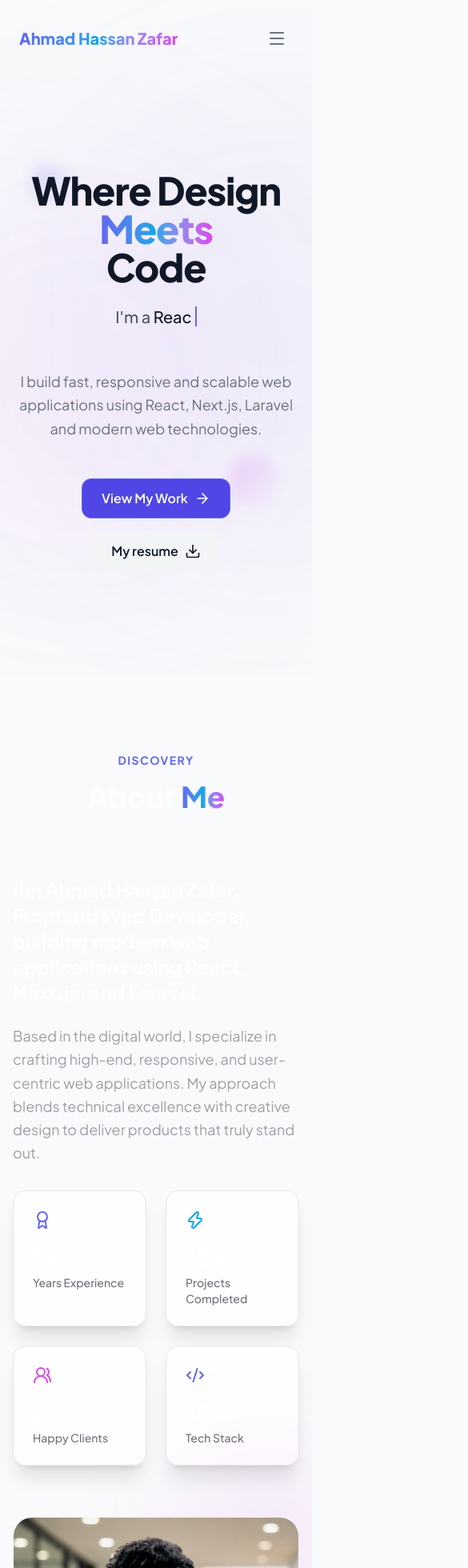
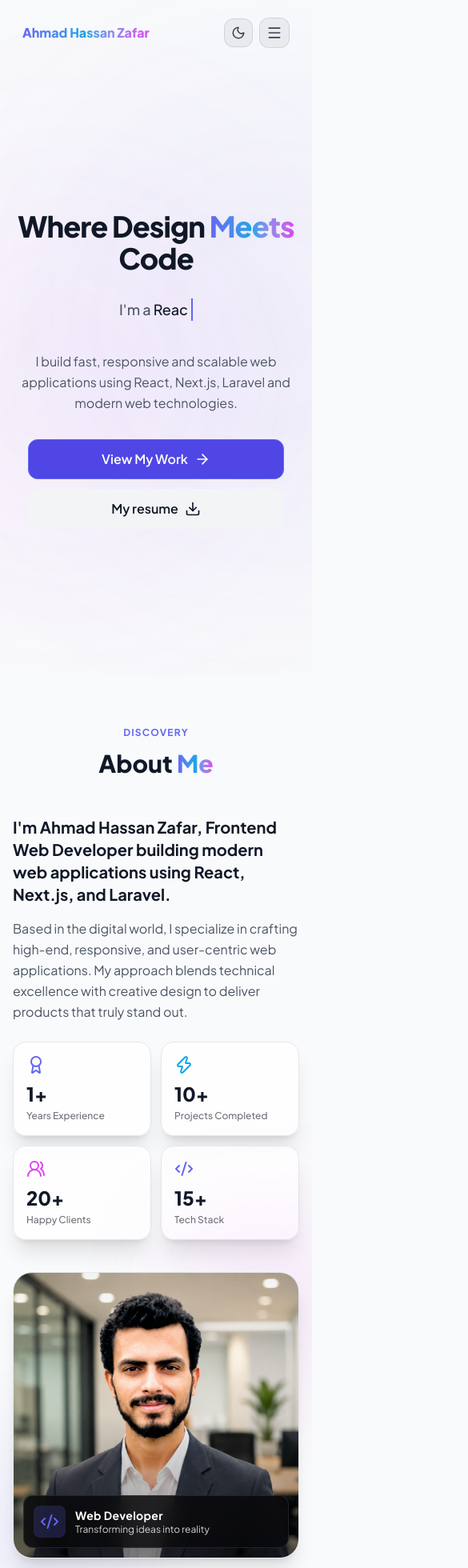
Before and after one commit to ahassandev/portfolio, a React (Vite) app: page / in a window 390 px wide. Shown: the top 1960 px of the page at 80% size, 585 px wide, since content can reach past the window. Built offline with nearby package versions, Linux system fonts and the light colour scheme.

Commit message:
responsive fixed

```diff
--- a/src/components/About.jsx
+++ b/src/components/About.jsx
@@ -12,39 +12,39 @@ const About = ({ data }) => {
   const stats = data.map(item => ({ ...item, icon: iconMap[item.icon] }));
 
   return (
-    <section id="about" className="py-24 bg-transparent relative overflow-hidden">
+    <section id="about" className="py-16 sm:py-24 bg-transparent relative overflow-hidden">
       <div className="max-w-7xl mx-auto px-4 sm:px-6 lg:px-8 relative z-10">
         <motion.div
           initial={{ opacity: 0, y: 20 }}
           whileInView={{ opacity: 1, y: 0 }}
           viewport={{ once: true }}
           transition={{ duration: 0.8 }}
-          className="text-center mb-20"
+          className="text-center mb-12 sm:mb-20"
         >
-          <h2 className="text-sm uppercase tracking-widest font-bold text-primary-500 mb-4">Discovery</h2>
-          <h3 className="text-4xl md:text-5xl font-black text-white">
+          <h2 className="text-xs sm:text-sm uppercase tracking-widest font-bold text-primary-500 mb-3 sm:mb-4">Discovery</h2>
+          <h3 className="text-3xl sm:text-4xl md:text-5xl font-black text-gray-900 dark:text-white">
             About <span className="text-gradient">Me</span>
           </h3>
         </motion.div>
 
-        <div className="grid lg:grid-cols-2 gap-16 items-center">
+        <div className="grid lg:grid-cols-2 gap-10 lg:gap-16 items-center">
           {/* Content Column */}
           <motion.div
-            initial={{ opacity: 0, x: -30 }}
-            whileInView={{ opacity: 1, x: 0 }}
+            initial={{ opacity: 0, y: 30 }}
+            whileInView={{ opacity: 1, y: 0 }}
             viewport={{ once: true }}
             transition={{ duration: 0.8 }}
           >
-            <h4 className="text-2xl font-bold text-white mb-6">
+            <h4 className="text-xl sm:text-2xl font-bold text-gray-900 dark:text-white mb-4 sm:mb-6">
               I'm Ahmad Hassan Zafar, Frontend Web Developer building modern web applications using React, Next.js, and Laravel.
             </h4>
-            <p className="text-zinc-400 text-lg leading-relaxed mb-8">
+            <p className="text-gray-600 dark:text-zinc-400 text-base sm:text-lg leading-relaxed mb-6 sm:mb-8">
               Based in the digital world, I specialize in crafting high-end, responsive,
               and user-centric web applications. My approach blends technical excellence
               with creative design to deliver products that truly stand out.
             </p>
 
-            <div className="grid grid-cols-2 gap-6">
+            <div className="grid grid-cols-2 gap-3 sm:gap-6">
               {stats.map((stat, index) => (
                 <motion.div
                   key={stat.label}
@@ -52,11 +52,11 @@ const About = ({ data }) => {
                   whileInView={{ opacity: 1, y: 0 }}
                   viewport={{ once: true }}
                   transition={{ duration: 0.5, delay: index * 0.1 }}
-                  className="glass-card p-6 rounded-2xl group hover:border-primary-500/50 transition-colors"
+                  className="glass-card p-4 sm:p-6 rounded-2xl group hover:border-primary-500/50 transition-colors"
                 >
-                  <div className="mb-4 group-hover:scale-110 transition-transform">{stat.icon}</div>
-                  <div className="text-3xl font-black text-white mb-1">{stat.value}</div>
-                  <div className="text-sm text-zinc-500 font-medium">{stat.label}</div>
+                  <div className="mb-2 sm:mb-4 group-hover:scale-110 transition-transform">{stat.icon}</div>
+                  <div className="text-2xl sm:text-3xl font-black text-gray-900 dark:text-white mb-1">{stat.value}</div>
+                  <div className="text-xs sm:text-sm text-zinc-500 dark:text-zinc-400 font-medium">{stat.label}</div>
                 </motion.div>
               ))}
             </div>
@@ -64,35 +64,35 @@ const About = ({ data }) => {
 
           {/* Image/Visual Column */}
           <motion.div
-            initial={{ opacity: 0, x: 30 }}
-            whileInView={{ opacity: 1, x: 0 }}
+            initial={{ opacity: 0, y: 30 }}
+            whileInView={{ opacity: 1, y: 0 }}
             viewport={{ once: true }}
             transition={{ duration: 0.8 }}
             className="relative"
           >
-            <div className="relative z-10 rounded-3xl overflow-hidden aspect-square lg:aspect-auto lg:h-[500px] border border-white/10 group">
+            <div className="relative z-10 rounded-3xl overflow-hidden aspect-square sm:aspect-[4/3] lg:aspect-auto lg:h-[500px] border border-gray-200 dark:border-white/10 group shadow-xl">
               <img
                 src="/ahmad.png"
                 alt="Ahmad Hassan Zafar - Frontend Web Developer"
                 className="w-full h-full object-cover object-top group-hover:scale-105 transition-transform duration-700"
               />
-              <div className="absolute inset-0 bg-gradient-to-t from-dark via-transparent to-transparent opacity-60" />
+              <div className="absolute inset-0 bg-gradient-to-t from-dark/80 via-transparent to-transparent opacity-60" />
 
               {/* Overlay Badge */}
-              <div className="absolute bottom-6 left-6 right-6 glass-card bg-dark/80 p-4 rounded-xl flex items-center gap-4 shadow-xl">
-                <div className="w-12 h-12 rounded-lg bg-primary-500/20 flex items-center justify-center shrink-0">
+              <div className="absolute bottom-3 left-3 right-3 sm:bottom-6 sm:left-6 sm:right-6 glass-card bg-dark/85 backdrop-blur-md p-3 sm:p-4 rounded-xl flex items-center gap-3 sm:gap-4 shadow-xl border border-white/10">
+                <div className="w-10 h-10 sm:w-12 sm:h-12 rounded-lg bg-primary-500/20 flex items-center justify-center shrink-0">
                   <Code2 className="text-primary-500" />
                 </div>
-                <div className="flex-1">
-                  <div className="text-white font-bold text-base tracking-wide">Web Developer</div>
-                  <div className="text-sm text-zinc-300">Transforming ideas into reality</div>
+                <div className="flex-1 min-w-0">
+                  <div className="text-white font-bold text-sm sm:text-base tracking-wide truncate">Web Developer</div>
+                  <div className="text-xs sm:text-sm text-zinc-300 truncate">Transforming ideas into reality</div>
                 </div>
               </div>
             </div>
 
             {/* Decorative backgrounds */}
-            <div className="absolute -top-10 -right-10 w-40 h-40 bg-accent-500/20 rounded-full blur-[80px]" />
-            <div className="absolute -bottom-10 -left-10 w-40 h-40 bg-primary-500/20 rounded-full blur-[80px]" />
+            <div className="absolute -top-10 -right-10 w-40 h-40 bg-accent-500/20 rounded-full blur-[80px] pointer-events-none" />
+            <div className="absolute -bottom-10 -left-10 w-40 h-40 bg-primary-500/20 rounded-full blur-[80px] pointer-events-none" />
           </motion.div>
         </div>
       </div>
--- a/src/components/Hero.jsx
+++ b/src/components/Hero.jsx
@@ -51,7 +51,7 @@ const Hero = ({ data }) => {
           initial={{ opacity: 0, y: 20 }}
           animate={{ opacity: 1, y: 0 }}
           transition={{ duration: 0.8, delay: 0.2 }}
-          className="text-5xl md:text-7xl lg:text-7xl font-black text-gray-900 dark:text-white mb-6 mt-5 tracking-tight"
+          className="text-4xl sm:text-6xl md:text-7xl lg:text-7xl font-black text-gray-900 dark:text-white mb-6 mt-4 sm:mt-5 tracking-tight"
         >
           <span className="sr-only">Ahmad Hassan Zafar - Frontend Web Developer (React, Next.js, Laravel). </span>
           {data.headingPart1} <span className="text-gradient">{data.headingPart2}</span> <br />
@@ -62,16 +62,16 @@ const Hero = ({ data }) => {
           initial={{ opacity: 0, y: 20 }}
           animate={{ opacity: 1, y: 0 }}
           transition={{ duration: 0.8, delay: 0.4 }}
-          className="text-xl md:text-3xl text-gray-600 dark:text-zinc-400 font-medium mb-12 mt-3 h-8"
+          className="text-lg sm:text-2xl md:text-3xl text-gray-600 dark:text-zinc-400 font-medium mb-8 sm:mb-12 mt-2 sm:mt-3 min-h-[2.5rem] sm:min-h-[2.25rem] flex items-center justify-center"
         >
-          I'm a <span className="text-gray-900 dark:text-white border-r-2 border-primary-500 pr-1">{text}</span>
+          <span>I'm a&nbsp;</span><span className="text-gray-900 dark:text-white border-r-2 border-primary-500 pr-1">{text}</span>
         </motion.div>
 
         <motion.p
           initial={{ opacity: 0, y: 20 }}
           animate={{ opacity: 1, y: 0 }}
           transition={{ duration: 0.8, delay: 0.6 }}
-          className="max-w-2xl mx-auto text-gray-500 dark:text-zinc-500 text-lg mb-12 leading-relaxed"
+          className="max-w-2xl mx-auto text-gray-600 dark:text-zinc-400 text-base sm:text-lg mb-8 sm:mb-12 leading-relaxed px-2 sm:px-0"
         >
           {data.description}
         </motion.p>
@@ -80,11 +80,11 @@ const Hero = ({ data }) => {
           initial={{ opacity: 0, y: 20 }}
           animate={{ opacity: 1, y: 0 }}
           transition={{ duration: 0.8, delay: 0.8 }}
-          className="flex flex-col sm:flex-row items-center justify-center gap-4"
+          className="flex flex-col sm:flex-row items-center justify-center gap-3 sm:gap-4 w-full max-w-xs sm:max-w-none mx-auto"
         >
           <button
             onClick={() => scrollToSection('projects')}
-            className="btn-primary"
+            className="btn-primary w-full sm:w-auto justify-center cursor-pointer"
           >
             <span>View My Work</span>
             <ArrowRight size={20} />
@@ -94,7 +94,7 @@ const Hero = ({ data }) => {
             href={data.resumeLink}
             target="_blank"
             rel="noopener noreferrer"
-            className="btn-secondary"
+            className="btn-secondary w-full sm:w-auto justify-center cursor-pointer"
           >
             My resume
             <Download size={20} />
@@ -102,14 +102,12 @@ const Hero = ({ data }) => {
         </motion.div>
       </div>
 
-
-
       {/* Floating Elements (Visual Decoration) */}
-      <div className="absolute top-1/4 left-10 md:left-20 animate-float opacity-20">
-        <div className="w-12 h-12 rounded-xl bg-linear-to-br from-primary-500 to-transparent rotate-12 blur-sm" />
+      <div className="absolute top-1/4 left-6 md:left-20 animate-float opacity-20 pointer-events-none hidden sm:block">
+        <div className="w-12 h-12 rounded-xl bg-gradient-to-br from-primary-500 to-transparent rotate-12 blur-sm" />
       </div>
-      <div className="absolute bottom-1/4 right-10 md:right-20 animate-float-delayed opacity-20">
-        <div className="w-16 h-16 rounded-full bg-linear-to-br from-accent-500 to-transparent -rotate-12 blur-sm" />
+      <div className="absolute bottom-1/4 right-6 md:right-20 animate-float-delayed opacity-20 pointer-events-none hidden sm:block">
+        <div className="w-16 h-16 rounded-full bg-gradient-to-br from-accent-500 to-transparent -rotate-12 blur-sm" />
       </div>
     </section>
   );
--- a/src/components/Navbar.jsx
+++ b/src/components/Navbar.jsx
@@ -52,28 +52,28 @@ const Navbar = () => {
   };
 
   return (
-    <nav className="fixed top-0 w-full z-[100] flex justify-center pt-4 sm:pt-6 pointer-events-none">
+    <nav className="fixed top-0 inset-x-0 w-full z-[100] flex justify-center pt-3 sm:pt-6 px-3 sm:px-6 pointer-events-none">
       <motion.div
         initial={{ y: -100, opacity: 0 }}
         animate={{ y: 0, opacity: 1 }}
         transition={{ duration: 0.8, ease: [0.16, 1, 0.3, 1] }}
-        className={`pointer-events-auto relative z-[100] flex items-center justify-between px-6 py-3 rounded-2xl transition-all duration-500 ${
+        className={`pointer-events-auto relative z-[100] flex items-center justify-between px-4 sm:px-6 py-2.5 sm:py-3 rounded-2xl transition-all duration-500 w-full max-w-7xl ${
           scrolled
-            ? 'glass-nav mx-4 sm:mx-8 w-full max-w-7xl shadow-[0_8px_32px_rgba(0,0,0,0.3)]'
-            : 'bg-transparent w-full max-w-7xl mx-auto'
+            ? 'glass-nav shadow-[0_8px_32px_rgba(0,0,0,0.3)]'
+            : 'bg-transparent'
         }`}
       >
         {/* Logo */}
         <motion.div
-          whileHover={{ scale: 1.05 }}
-          className="text-xl sm:text-2xl font-black bg-gradient-to-r from-primary-500 via-secondary-500 to-accent-500 bg-clip-text text-transparent cursor-pointer whitespace-nowrap"
+          whileHover={{ scale: 1.02 }}
+          className="text-base sm:text-xl md:text-2xl font-black bg-gradient-to-r from-primary-500 via-secondary-500 to-accent-500 bg-clip-text text-transparent cursor-pointer truncate max-w-[210px] sm:max-w-none"
           onClick={() => scrollToSection('home')}
         >
           Ahmad Hassan Zafar
         </motion.div>
 
         {/* Desktop Links */}
-        <div className="hidden md:flex items-center gap-1 bg-white/5 p-1 rounded-xl border border-white/5">
+        <div className="hidden md:flex items-center gap-1 bg-black/5 dark:bg-white/5 p-1 rounded-xl border border-black/5 dark:border-white/5">
           {navLinks.map((link) => (
             <motion.button
               whileHover={{ scale: 1.05 }}
@@ -81,13 +81,13 @@ const Navbar = () => {
               key={link.name}
               onClick={() => scrollToSection(link.href)}
               className={`relative px-4 py-2 text-sm font-medium transition-colors duration-300 rounded-lg cursor-pointer ${
-                activeSection === link.href ? 'text-gray-900 dark:text-white' : 'text-gray-500 dark:text-zinc-400 hover:text-gray-900 dark:hover:text-white hover:bg-black/5 dark:hover:bg-white/5'
+                activeSection === link.href ? 'text-gray-900 dark:text-white font-semibold' : 'text-gray-600 dark:text-zinc-400 hover:text-gray-900 dark:hover:text-white hover:bg-black/5 dark:hover:bg-white/5'
               }`}
             >
               {activeSection === link.href && (
                 <motion.div
                   layoutId="activeNav"
-                  className="absolute inset-0 bg-white/10 rounded-lg -z-10"
+                  className="absolute inset-0 bg-primary-500/10 dark:bg-white/10 rounded-lg -z-10"
                   transition={{ type: "spring", duration: 0.6 }}
                 />
               )}
@@ -98,13 +98,15 @@ const Navbar = () => {
 
         {/* Desktop Actions */}
         <div className="hidden md:flex items-center gap-4">
-          <div className="flex items-center gap-2 border-r border-white/10 pr-4 mr-2">
+          <div className="flex items-center gap-2 border-r border-gray-200 dark:border-white/10 pr-4 mr-2">
             {socialLinks.map((social) => (
               <motion.a
                 key={social.name}
                 href={social.href}
+                target="_blank"
+                rel="noopener noreferrer"
                 whileHover={{ y: -2, scale: 1.1 }}
-                className="text-gray-500 dark:text-zinc-400 hover:text-primary-500 transition-colors"
+                className="text-gray-500 dark:text-zinc-400 hover:text-primary-500 dark:hover:text-primary-400 transition-colors"
                 title={social.name}
               >
                 {social.icon}
@@ -114,23 +116,38 @@ const Navbar = () => {
 
           <button
             onClick={toggleTheme}
-            className="p-2 rounded-lg bg-black/5 dark:bg-white/5 border border-black/10 dark:border-white/10 text-gray-500 dark:text-zinc-400 hover:text-gray-900 dark:hover:text-white transition-all"
+            aria-label="Toggle Theme"
+            className="p-2 rounded-lg bg-black/5 dark:bg-white/5 border border-black/10 dark:border-white/10 text-gray-600 dark:text-zinc-400 hover:text-gray-900 dark:hover:text-white transition-all cursor-pointer"
           >
             {isDarkMode ? <Sun size={18} /> : <Moon size={18} />}
           </button>
 
-          <button className="btn-primary scale-90 sm:scale-100">
+          <button
+            onClick={() => scrollToSection('contact')}
+            className="btn-primary scale-90 sm:scale-100 cursor-pointer"
+          >
             <MessageSquare size={18} />
             <span>Contact Me</span>
           </button>
         </div>
 
-        <button
-          className="md:hidden p-2 text-gray-500 dark:text-zinc-400 hover:text-gray-900 dark:hover:text-white"
-          onClick={() => setMobileMenuOpen(!mobileMenuOpen)}
-        >
-          {mobileMenuOpen ? <X /> : <Menu />}
-        </button>
+        {/* Mobile Actions */}
+        <div className="flex md:hidden items-center gap-2">
+          <button
+            onClick={toggleTheme}
+            aria-label="Toggle Theme"
+            className="p-2 rounded-xl bg-black/5 dark:bg-white/5 border border-black/10 dark:border-white/10 text-gray-700 dark:text-zinc-300 hover:text-gray-900 dark:hover:text-white transition-all cursor-pointer"
+          >
+            {isDarkMode ? <Sun size={18} /> : <Moon size={18} />}
+          </button>
+          <button
+            className="p-2 rounded-xl bg-black/5 dark:bg-white/5 border border-black/10 dark:border-white/10 text-gray-700 dark:text-zinc-300 hover:text-gray-900 dark:hover:text-white cursor-pointer"
+            onClick={() => setMobileMenuOpen(!mobileMenuOpen)}
+            aria-label="Toggle Navigation Menu"
+          >
+            {mobileMenuOpen ? <X size={20} /> : <Menu size={20} />}
+          </button>
+        </div>
       </motion.div>
 
       {/* Mobile Menu */}
@@ -140,37 +157,34 @@ const Navbar = () => {
             initial={{ opacity: 0, y: -20, scale: 0.95 }}
             animate={{ opacity: 1, y: 0, scale: 1 }}
             exit={{ opacity: 0, y: -20, scale: 0.95 }}
-            className="fixed inset-x-4 top-24 md:hidden glass-card p-6 rounded-2xl z-40 pointer-events-auto"
+            className="fixed inset-x-3 sm:inset-x-6 top-20 sm:top-24 md:hidden glass-card p-5 sm:p-6 rounded-2xl z-40 pointer-events-auto max-h-[calc(100vh-6rem)] overflow-y-auto shadow-2xl"
           >
-            <div className="flex flex-col gap-4">
+            <div className="flex flex-col gap-3">
               {navLinks.map((link) => (
                 <button
                   key={link.name}
                   onClick={() => scrollToSection(link.href)}
-                  className={`text-lg font-medium text-left px-4 py-2 rounded-xl transition-colors ${
-                    activeSection === link.href ? 'bg-primary-500/10 dark:bg-primary-500/20 text-primary-600 dark:text-primary-500' : 'text-gray-600 dark:text-zinc-400'
+                  className={`text-base font-semibold text-left px-4 py-2.5 rounded-xl transition-colors cursor-pointer ${
+                    activeSection === link.href ? 'bg-primary-500/15 text-primary-600 dark:text-primary-400 font-bold' : 'text-gray-700 dark:text-zinc-300 hover:bg-black/5 dark:hover:bg-white/5'
                   }`}
                 >
                   {link.name}
                 </button>
               ))}
-              <div className="h-px bg-white/10 my-2" />
-              <div className="flex justify-between items-center px-4">
+              <div className="h-px bg-gray-200 dark:bg-white/10 my-2" />
+              <div className="flex justify-between items-center px-2">
                 <div className="flex gap-4">
                   {socialLinks.map((social) => (
-                    <a key={social.name} href={social.href} className="text-gray-500 dark:text-zinc-400 hover:text-gray-900 dark:hover:text-white">
+                    <a key={social.name} href={social.href} target="_blank" rel="noopener noreferrer" className="text-gray-600 dark:text-zinc-400 hover:text-primary-500 dark:hover:text-primary-400 transition-colors">
                       {social.icon}
                     </a>
                   ))}
                 </div>
-                <button
-                  onClick={toggleTheme}
-                  className="p-2 rounded-xl bg-black/5 dark:bg-white/5 border border-black/10 dark:border-white/10 text-gray-500 dark:text-zinc-400"
-                >
-                  {isDarkMode ? <Sun size={18} /> : <Moon size={18} />}
-                </button>
               </div>
-              <button className="btn-primary w-full justify-center mt-2">
+              <button
+                onClick={() => scrollToSection('contact')}
+                className="btn-primary w-full justify-center mt-2 cursor-pointer"
+              >
                 <MessageSquare size={18} />
                 <span>Let's talk</span>
               </button>
--- a/src/data/websiteData.json
+++ b/src/data/websiteData.json
@@ -93,7 +93,7 @@
     {
       "title": "Responsive Web Template",
       "description": "A modern responsive web template built with Bootstrap 5, featuring a mobile-first design, clean layout, and cross-device compatibility.",
-      "image": "/image copy 3.png ",
+      "image": "/image copy 3.png",
       "tech": ["Bootstrap"],
       "liveUrl": "https://responsive-bootstrap-template.vercel.app/#"
     },
--- a/src/index.css
+++ b/src/index.css
@@ -37,11 +37,23 @@
 @layer base {
   html {
     scroll-behavior: smooth;
+    overflow-x: hidden;
+    width: 100%;
+    max-width: 100vw;
   }
 
   body {
     font-family: 'Plus Jakarta Sans', sans-serif;
+    overflow-x: hidden;
+    width: 100%;
+    max-width: 100vw;
     @apply antialiased bg-gray-50 dark:bg-dark text-gray-900 dark:text-white transition-colors duration-300;
+  }
+
+  #root {
+    overflow-x: hidden;
+    width: 100%;
+    max-width: 100vw;
   }
 
   ::selection {
--- a/src/pages/Home.jsx
+++ b/src/pages/Home.jsx
@@ -13,8 +13,8 @@ const Home = () => {
   const { isDarkMode } = useTheme();
 
   return (
-    <div className={`min-h-screen transition-colors duration-300 ${
-      isDarkMode ? 'bg-dark text-white' : 'bg-light text-gray-900'
+    <div className={`min-h-screen w-full max-w-full overflow-x-hidden transition-colors duration-300 ${
+      isDarkMode ? 'bg-dark text-white' : 'bg-gray-50 text-gray-900'
     }`}>
       <Navbar />
       <Hero data={websiteData.hero} />
```
Also changed, not shown: src/components/Contact.jsx (+35 -37 lines), src/components/Footer.jsx (+6 -4 lines), src/components/Projects.jsx (+22 -16 lines), src/components/Services.jsx (+9 -9 lines), src/components/Skills.jsx (+12 -12 lines).
